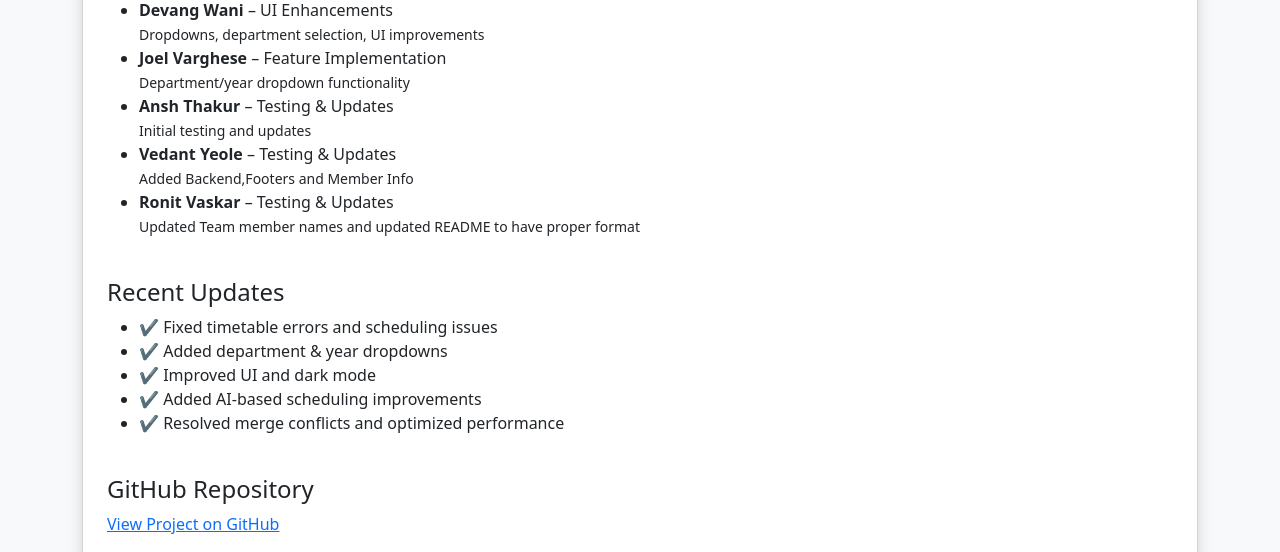
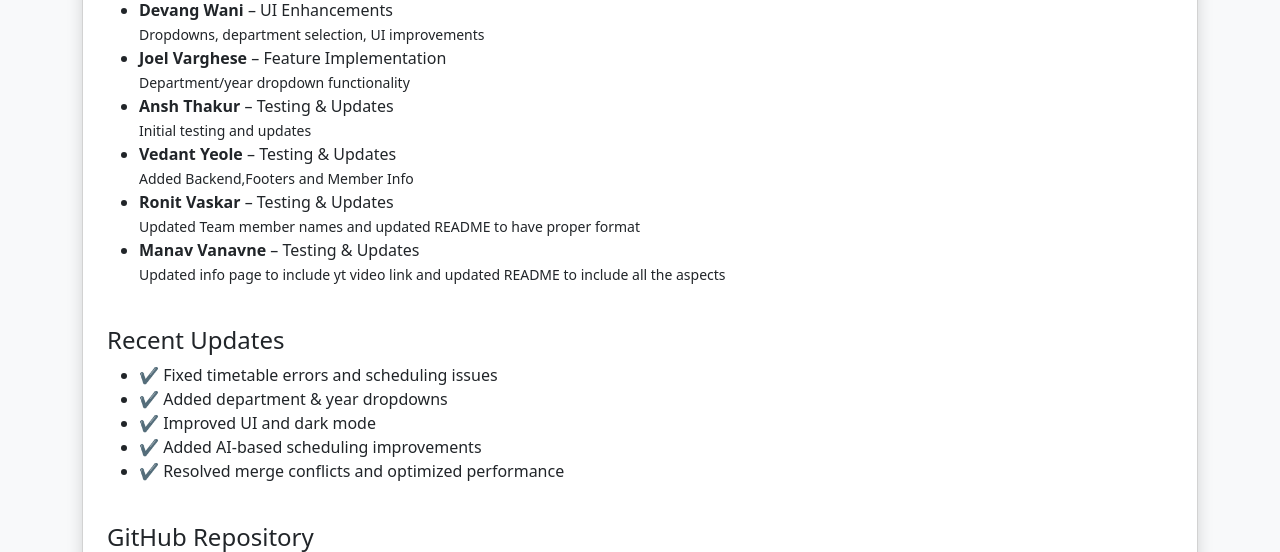
Before and after one commit to Devendraa500/Ai-Based-Timetable-generator, a Flask app: page /info in a window 1280 px wide. Shown: the part 553-1105 px from the top of the page. Run offline with Flask 3, Linux system fonts and the light colour scheme.

Commit message:
Updated info.html

```diff
--- a/templates/info.html
+++ b/templates/info.html
@@ -60,6 +60,9 @@
             <li><b>Ronit Vaskar</b> – Testing & Updates
                 <br><small>Updated Team member names and updated README to have proper format</small>
             </li>
+            <li><b>Manav Vanavne</b> – Testing & Updates
+                <br><small>Updated info page to include yt video link and updated README to include all the aspects</small>
+            </li>
         </ul>
 
         <!-- Recent Updates -->
```
